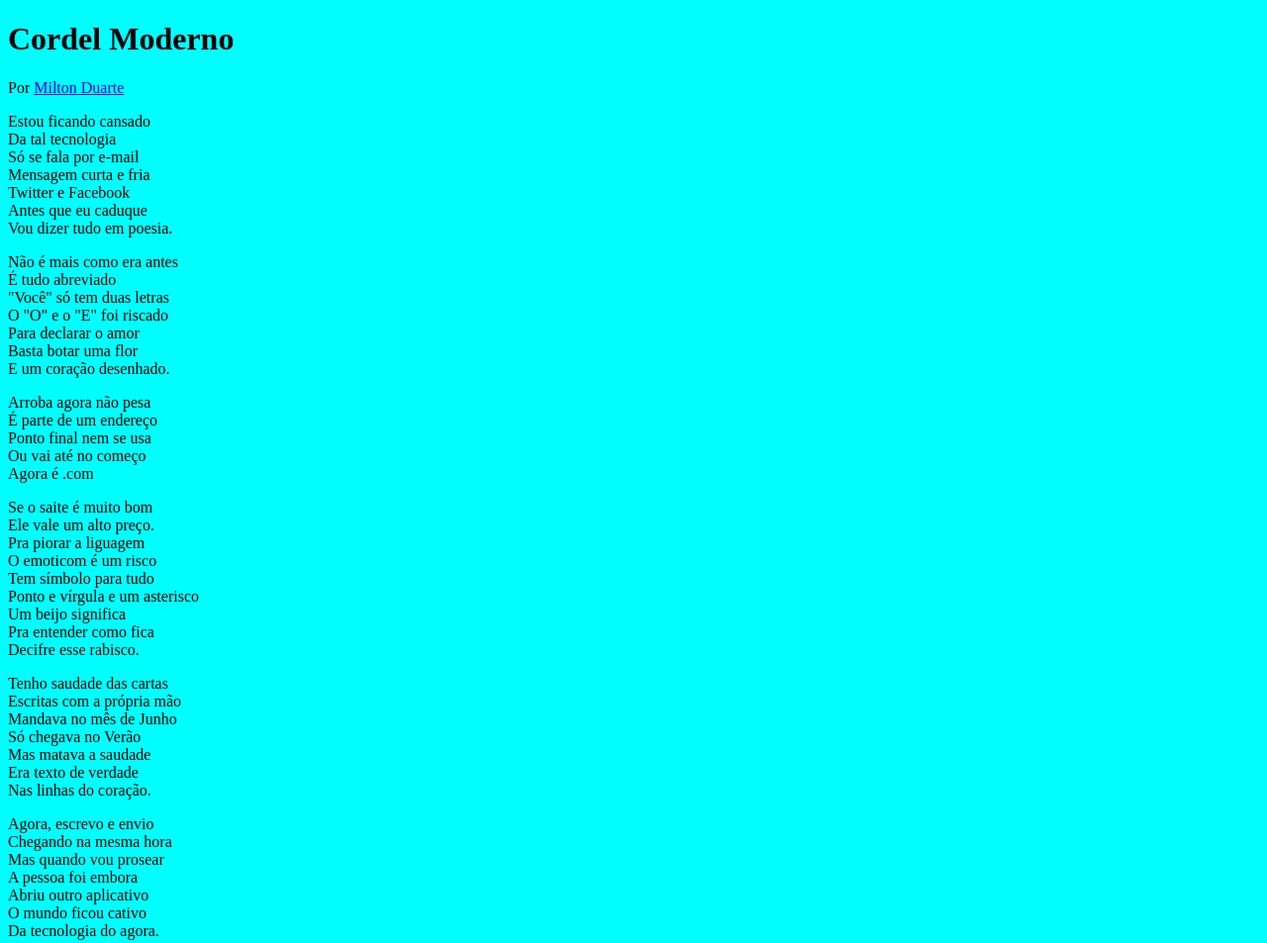
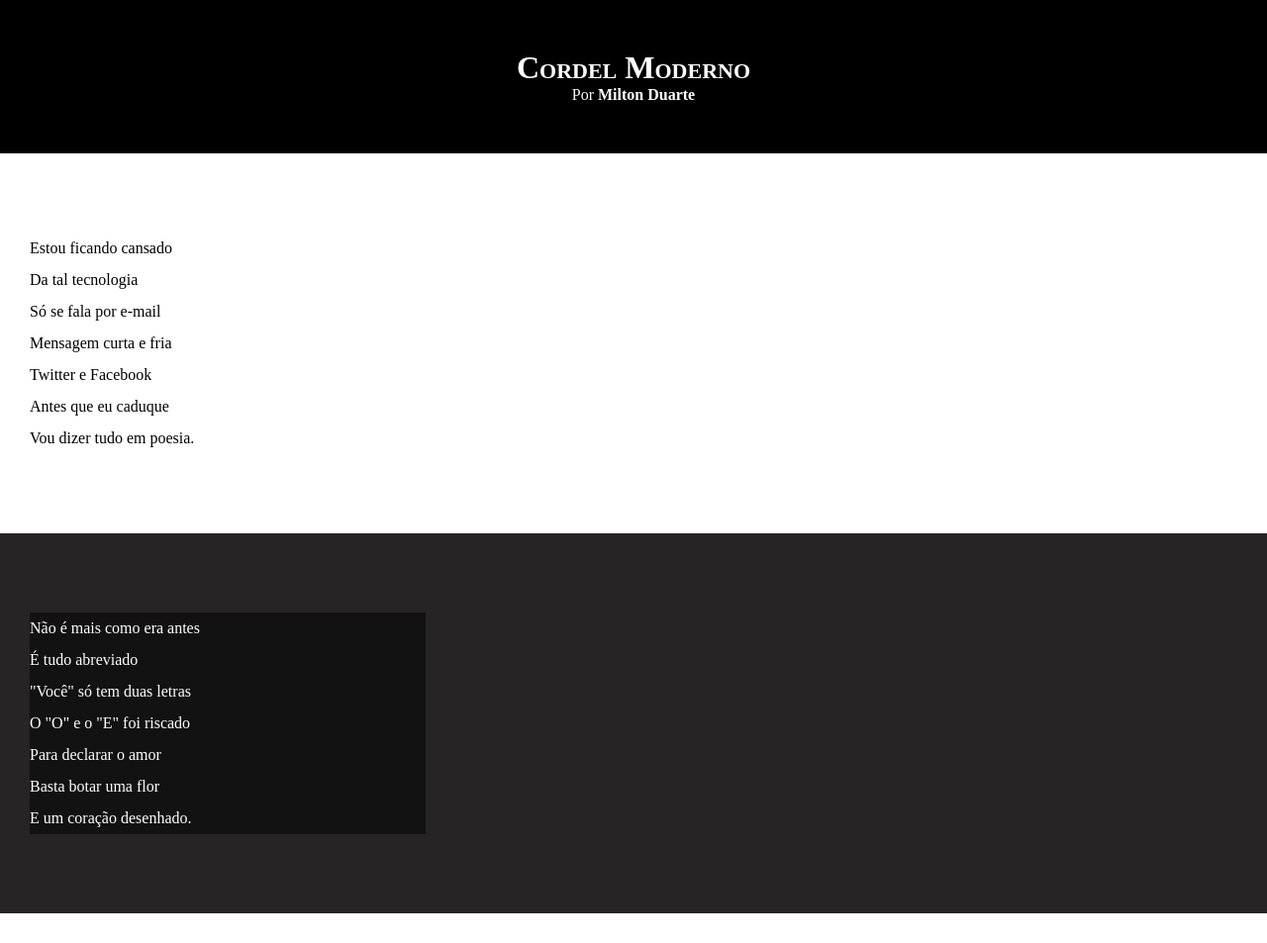
Before and after one commit to tinoco1994/HTML-CSS, a plain HTML site: page DESAFIOS/Desafio12/index.html in a window 1280 px wide. Shown: the top 953 px of the page at 99% size. Drawn offline with Linux system fonts and the light colour scheme.

Commit message:
atualizei os estilos dos blocos e dos textos

```diff
--- a/DESAFIOS/Desafio12/estilo/style.css
+++ b/DESAFIOS/Desafio12/estilo/style.css
@@ -1,5 +1,56 @@
 @charset "UTF-8";
 
-body{
-    background-color: aqua;
+*{
+    margin: 0px;
+    padding: 0px;
 }
+html,body
+{min-height: 100vh;
+background-color: darkgray;
+ }
+ header {
+    background-color: black;
+    color: white;
+    text-align: center;
+ }
+ header >h1 {
+    padding-top:50px ;
+    font-variant: small-caps;
+ }
+ header > p {
+    padding-bottom: 50px;
+ }
+ header a, footer a {
+    color: white;
+    text-decoration: none;
+    font-weight:bolder ;
+ }
+ header a:hover, footer a:hover {
+    text-decoration: underline;
+ }
+section{
+    padding-top: 10vh;
+    padding-bottom: 10vh;
+    line-height: 2em;
+    padding-left: 30px;
+}
+section.normal {
+    background-color: white;
+    color: black;
+}
+section.imagem {
+    background-color: rgba(34, 32, 32, 0.973);
+    color: white;
+}
+section.imagem > p {
+    background-color: rgba(0, 0, 0, 0.493);
+    width: 400px;
+}
+
+
+ footer{
+    background-color: black;
+    color: white;
+    text-align: center;
+    padding: 10px;
+ }
--- a/DESAFIOS/Desafio12/index.html
+++ b/DESAFIOS/Desafio12/index.html
@@ -13,7 +13,7 @@
 
     </header>
 
-    <section>
+    <section class="normal">
         <p>
             Estou ficando cansado <br>
             Da tal tecnologia <br>
@@ -27,7 +27,7 @@
 
 
 
-    <section>
+    <section class="imagem">
         <p>
             Não é mais como era antes <br>
             É tudo abreviado <br>
@@ -40,17 +40,16 @@
     </section>
 
 
-    <section>
+    <section class="normal">
         <p>
             Arroba agora não pesa <br>
             É parte de um endereço <br>
             Ponto final nem se usa <br>
             Ou vai até no começo <br>
             Agora é .com <br>
-        </p>
+            Se o saite é muito bom <br>
+            Ele vale um alto preço.  <br></p>
             <p>
-            Se o saite é muito bom <br>
-            Ele vale um alto preço. <br>
                 Pra piorar a liguagem <br>
                 O emoticom é um risco <br>
                 Tem símbolo para tudo <br>
@@ -59,10 +58,11 @@
                 Pra entender como fica <br>
                 Decifre esse rabisco.
             </p>
+
     </section>
 
 
-    <section>
+    <section class="imagem">
         <p>
             Tenho saudade das cartas <br>
             Escritas com a própria mão <br>
@@ -76,7 +76,7 @@
 
 
 
-    <section>
+    <section class="normal">
         <p>
             Agora, escrevo e envio <br>
             Chegando na mesma hora <br>
```
Lines whose indentation alone changed are shown as unchanged.
